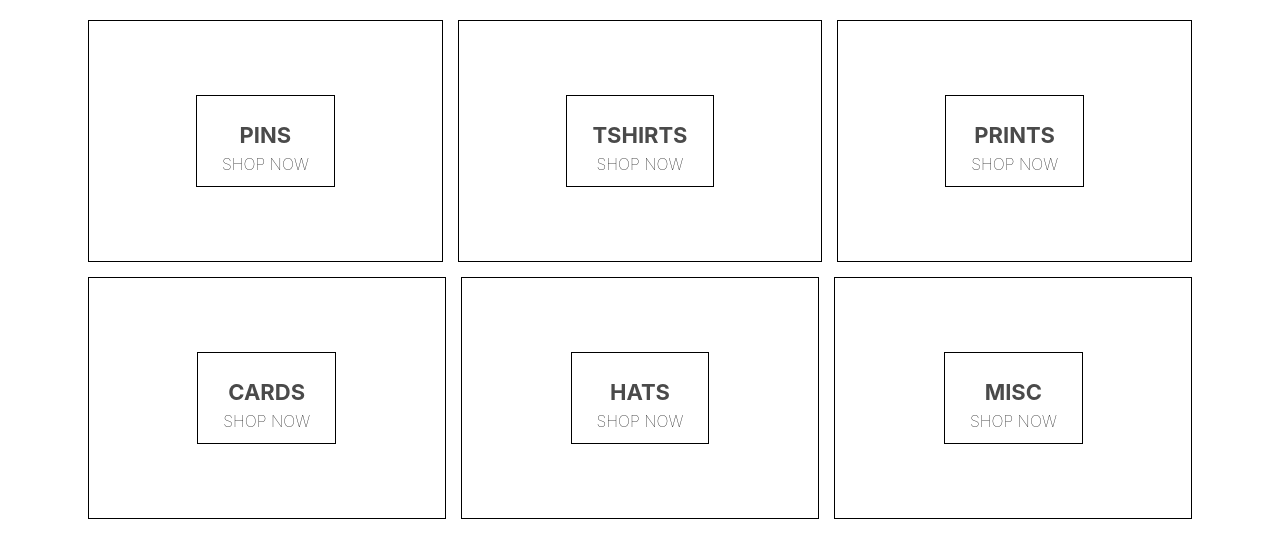
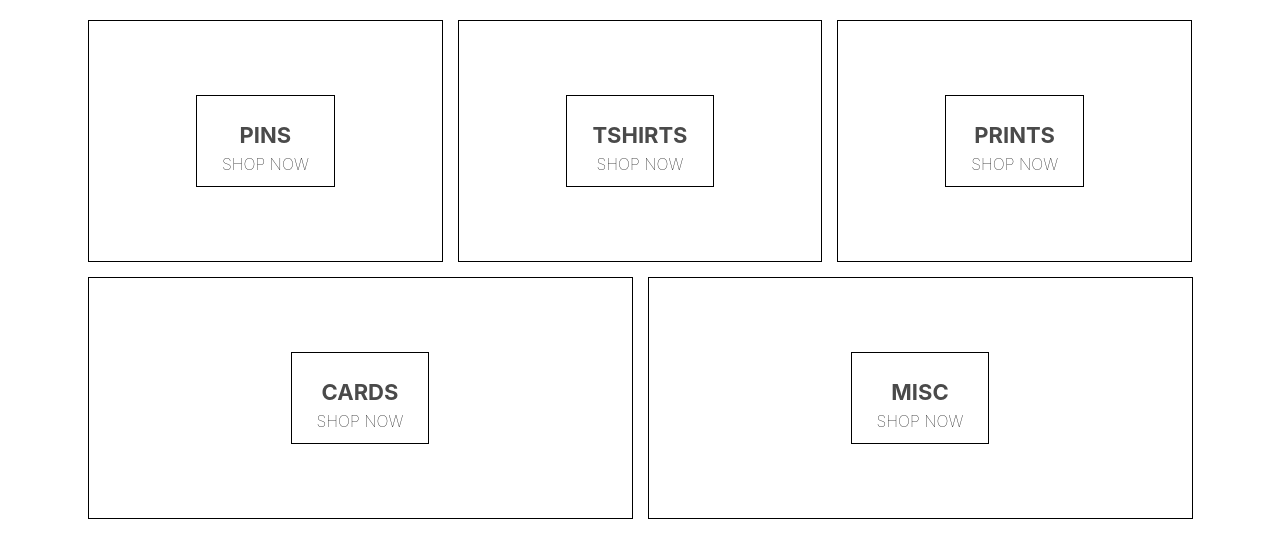
Before and after one commit to Espe-on/alias-art-co, a React (Create React App) app: page / in a window 1280 px wide. Shown: the top 558 px of the page. Built offline with nearby package versions, Linux system fonts and the light colour scheme.

Commit message:
5 menu items not 6

```diff
--- a/src/homepage.component.jsx
+++ b/src/homepage.component.jsx
@@ -31,12 +31,6 @@ const HomePage = () => (
             </div>
             <div className="menu-item">
                 <div className="content">
-                    <h1 className="title">HATS</h1>
-                    <span className="subtitle">SHOP NOW</span>
-                </div>
-            </div>
-            <div className="menu-item">
-                <div className="content">
                     <h1 className="title">MISC</h1>
                     <span className="subtitle">SHOP NOW</span>
                 </div>
```
